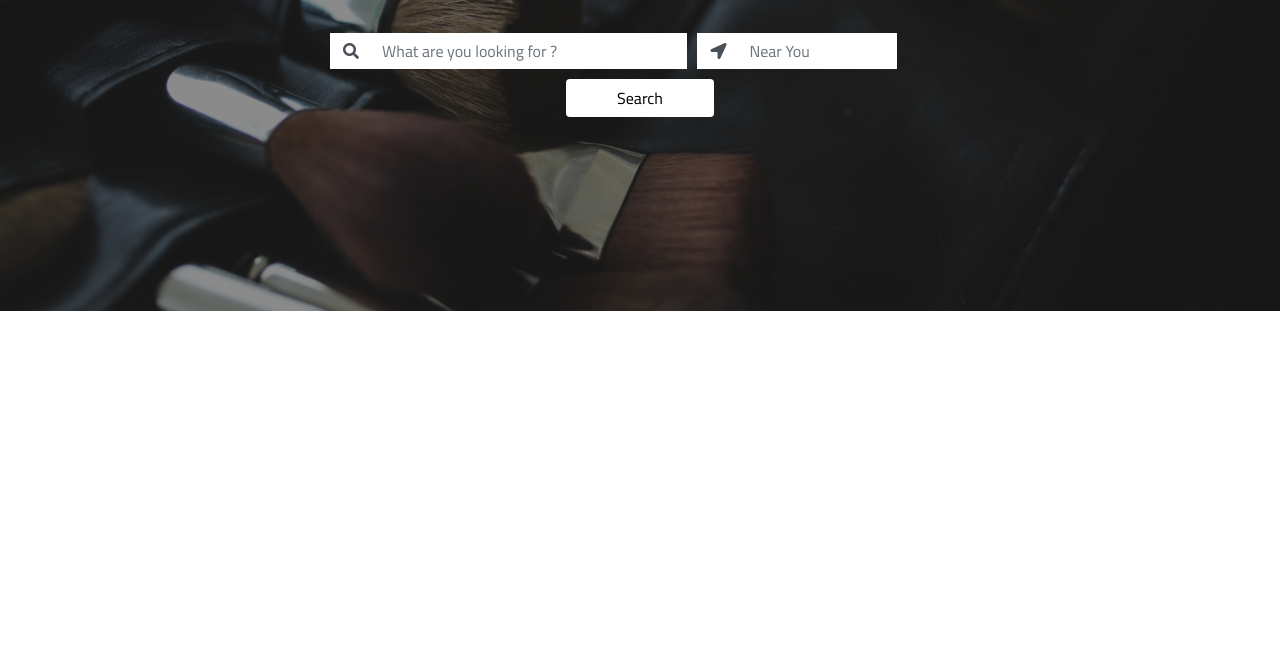
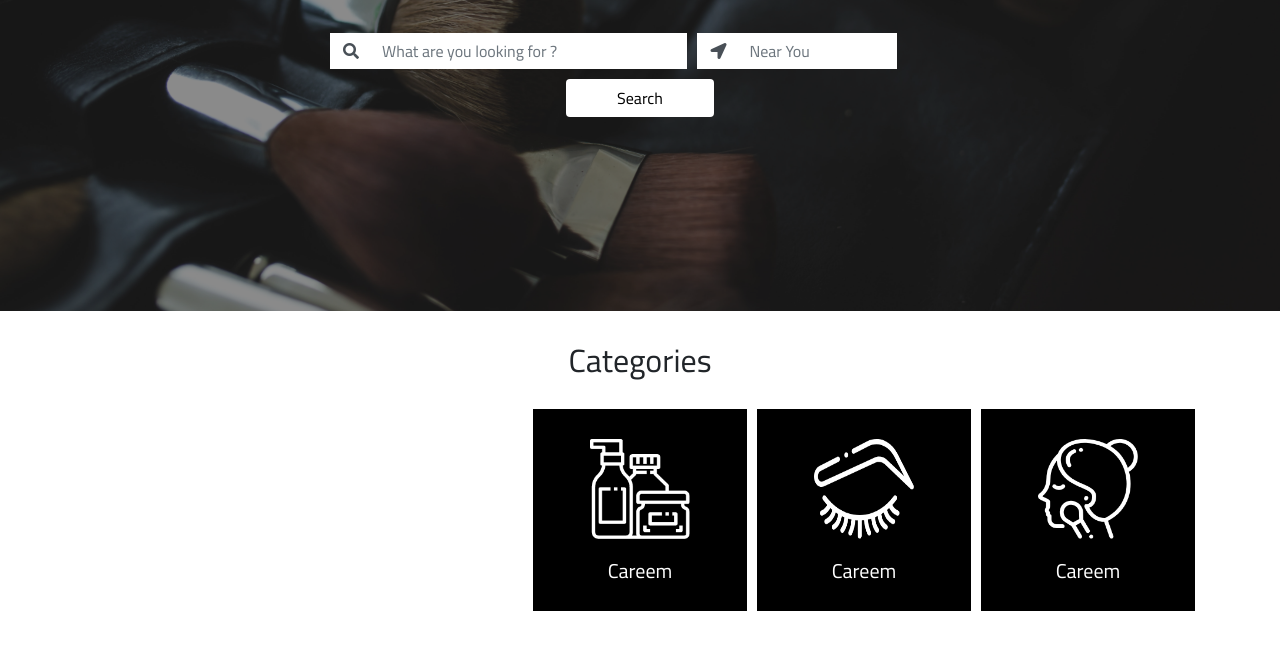
Before and after one commit to hammoud442/casaloon, a plain HTML site: page index.html in a window 1280 px wide. Shown: the part 365-1014 px from the top of the page. Before the commit the page ends 800 px from the top, so only its background shows below. Drawn offline with Linux system fonts and the light colour scheme.

Commit message:
catagories

```diff
--- a/css/style.css
+++ b/css/style.css
@@ -1,4 +1,7 @@
 /* start navbar */
+html{
+    height: 3000px;
+}
 *{
     font-family: 'Cairo', sans-serif;
 }
@@ -121,3 +124,23 @@ p{
         margin-top: 10px;
     }
 }
+.owl-carousel .item{
+    background-color: black;
+}
+.owl-carousel .item .sub-item{
+    padding-top: 30px;
+    padding-bottom: 20px
+}
+
+.owl-carousel .item .sub-item img{
+    width: 100px;
+    height: 100px;
+}
+.owl-carousel .item .sub-item h5{
+    color: white;
+    padding-top: 20px
+}
+.h2{
+    margin-top: 30px;
+    margin-bottom: 30px
+}
--- a/index.html
+++ b/index.html
@@ -129,6 +129,87 @@
     </div>
 </div>
 
+<div class="container">
+
+    <h1 class="h2" align="center">
+        Categories
+    </h1>
+    <div class="owl-carousel owl-theme">
+        <div class="item" align="center">
+            <div class="sub-item">
+                <img src="images/cream.png">
+                <h5>Careem</h5>
+            </div>
+        </div>
+        <div class="item" align="center">
+            <div class="sub-item">
+                <img src="images/mascara.png">
+                <h5>Careem</h5>
+            </div>
+        </div>
+        <div class="item" align="center">
+            <div class="sub-item">
+                <img src="images/make-up.png">
+                <h5>Careem</h5>
+            </div>
+        </div>
+        <div class="item" align="center">
+            <div class="sub-item">
+                <img src="images/cream.png">
+                <h5>Careem</h5>
+            </div>
+        </div>
+        <div class="item" align="center">
+            <div class="sub-item">
+                <img src="images/mascara.png">
+                <h5>Careem</h5>
+            </div>
+        </div>
+        <div class="item" align="center">
+            <div class="sub-item">
+                <img src="images/make-up.png">
+                <h5>Careem</h5>
+            </div>
+        </div>
+        <div class="item" align="center">
+            <div class="sub-item">
+                <img src="images/cream.png">
+                <h5>Careem</h5>
+            </div>
+        </div>
+        <div class="item" align="center">
+            <div class="sub-item">
+                <img src="images/mascara.png">
+                <h5>Careem</h5>
+            </div>
+        </div>
+        <div class="item" align="center">
+            <div class="sub-item">
+                <img src="images/make-up.png">
+                <h5>Careem</h5>
+            </div>
+        </div>
+        <div class="item" align="center">
+            <div class="sub-item">
+                <img src="images/cream.png">
+                <h5>Careem</h5>
+            </div>
+        </div>
+        <div class="item" align="center">
+            <div class="sub-item">
+                <img src="images/mascara.png">
+                <h5>Careem</h5>
+            </div>
+        </div>
+        <div class="item" align="center">
+            <div class="sub-item">
+                <img src="images/make-up.png">
+                <h5>Careem</h5>
+            </div>
+        </div>
+    </div>
+</div>
+
 
 <script src="js/jquery-3.3.1.min.js"></script>
 <script src="js/bootstrap.min.js"></script>
--- a/js/main.js
+++ b/js/main.js
@@ -14,19 +14,20 @@ $('.navbar-collapse a').click(function (e) {
     $('.navbar-collapse').collapse('toggle');
 });
 
-$('.works-slider').owlCarousel({
-    loop:true,
+$('.owl-carousel').owlCarousel({
+    loop:false,
+    center: true,
+    items:3,
     margin:10,
-    nav:true,
     responsive:{
         0:{
             items:1
         },
         600:{
-            items:1
+            items:3
         },
         1000:{
-            items:1
+            items:5
         }
     }
-});
+})
```
Also changed, not shown: images/cream.png (added), images/make-up.png (added), images/mascara.png (added).
